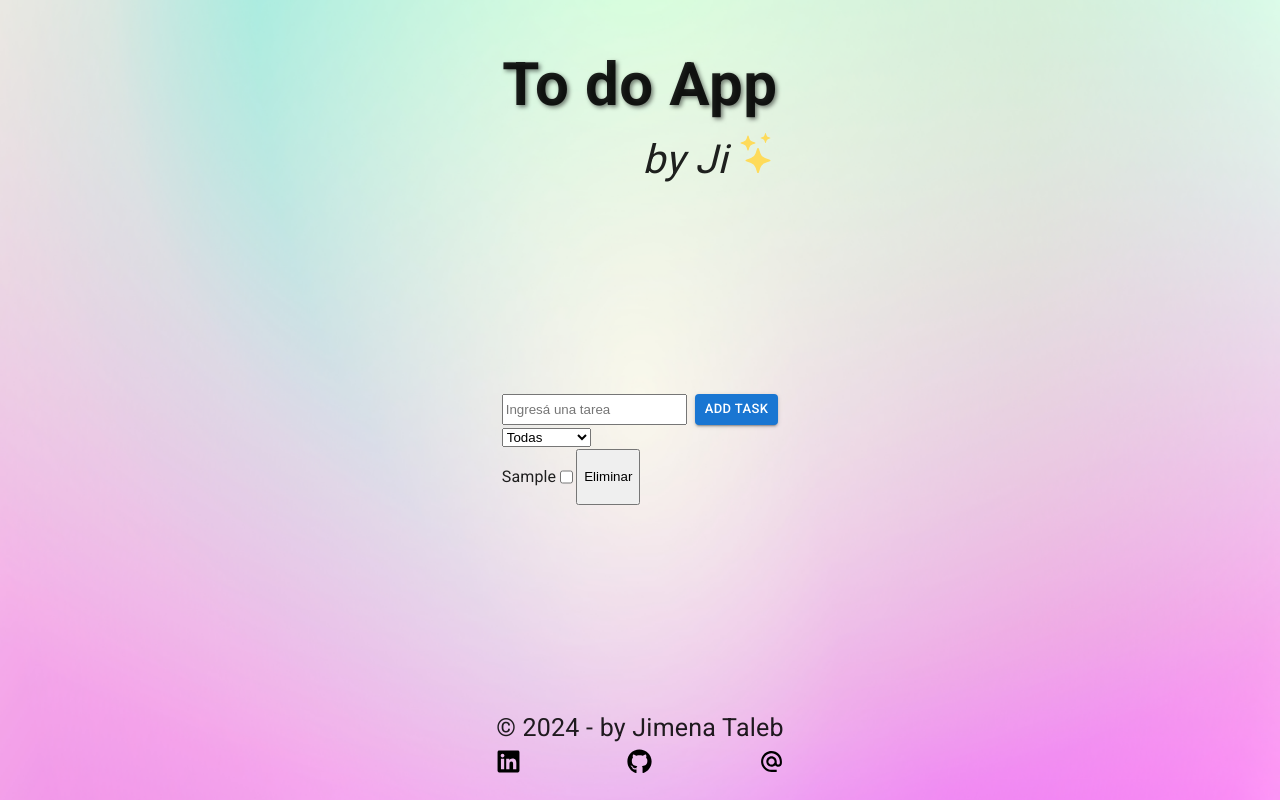
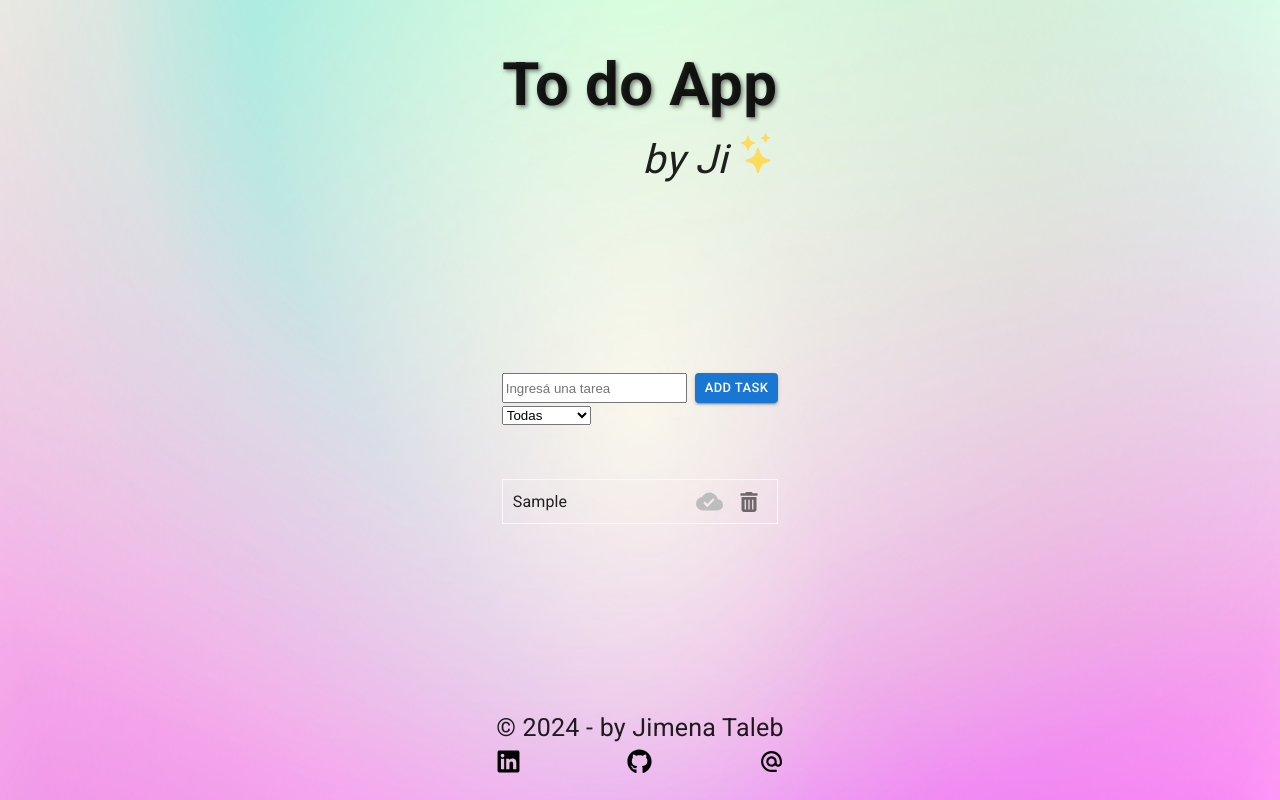
Before and after one commit to JimenaTaleb/To-do-App, a React (Vite) app: page / in a window 1280 px wide. Both pictures are taken after typing "Sample" into the empty fields and a click on the button "ADD TASK". Built offline with nearby package versions, Linux system fonts and the light colour scheme.

Commit message:
adding task styles

```diff
--- a/src/components/Form.jsx
+++ b/src/components/Form.jsx
@@ -11,8 +11,8 @@ export default function Form({ addTask, tasks }) {
 
   function validateTask(taskTitle) {
     const errorMessage =
-      taskTitle.length < 3 || taskTitle.length > 20
-        ? "La tarea debe tener entre 3 y 20 caracteres."
+      taskTitle.length < 3 || taskTitle.length > 25
+        ? "La tarea debe tener entre 3 y 25 caracteres."
         : tasks.some((t) => t.title === taskTitle)
         ? "La tarea ya existe."
         : "";
--- a/src/components/Task.jsx
+++ b/src/components/Task.jsx
@@ -1,5 +1,7 @@
 import { useState } from "react";
-import { Box } from "@mui/material";
+import { Box, Typography, IconButton } from "@mui/material";
+import { FaTrashCan } from "react-icons/fa6";
+import { MdCloudDone } from "react-icons/md";
 
 export default function Task({ task, tasks, setTasks, handleDeleteTask }) {
   const [completed, setCompleted] = useState(task.completed || false);
@@ -18,15 +20,33 @@ export default function Task({ task, tasks, setTasks, handleDeleteTask }) {
   };
 
   return (
-    <div>
-      <Box display="flex" flexDirection="row">
-        <p>{task.title}</p>
-        <input
-          type="checkbox"
-          checked={completed}
-          onChange={handleCheckboxChange}
-        />
-        <button onClick={handleDelete}>Eliminar</button>
+    <div
+      style={{
+        border: "1px solid #fbf8fc",
+        padding: "0px 10px",
+        margin: "2px 0",
+      }}
+    >
+      <Box
+        width="100%"
+        display="flex"
+        flexDirection="row"
+        alignItems="center"
+        justifyContent="space-between"
+      >
+        <Typography
+          sx={{ textDecoration: completed ? "line-through" : "none" }}
+        >
+          {task.title}
+        </Typography>
+        <Box display="flex" alignItems="center">
+          <IconButton onClick={handleCheckboxChange}>
+            <MdCloudDone style={{ color: completed ? "#4caf50" : "#bdbdbd", fontSize: "27px" }} />
+          </IconButton>
+          <IconButton onClick={handleDelete}>
+            <FaTrashCan style={{ fontSize: "20px" }}/>
+          </IconButton>
+        </Box>
       </Box>
     </div>
   );
--- a/src/components/TaskContainer.jsx
+++ b/src/components/TaskContainer.jsx
@@ -16,7 +16,7 @@ export default function TaskContainer({
 
   return (
     <div>
-      <Box display="flex" flexDirection="column" mminheight="2800px">
+      <Box display="flex" flexDirection="column" mminheight="2800px" marginTop="50px">
         {filteredTasks.map((task) => (
           <Task
             key={task.id}
```
